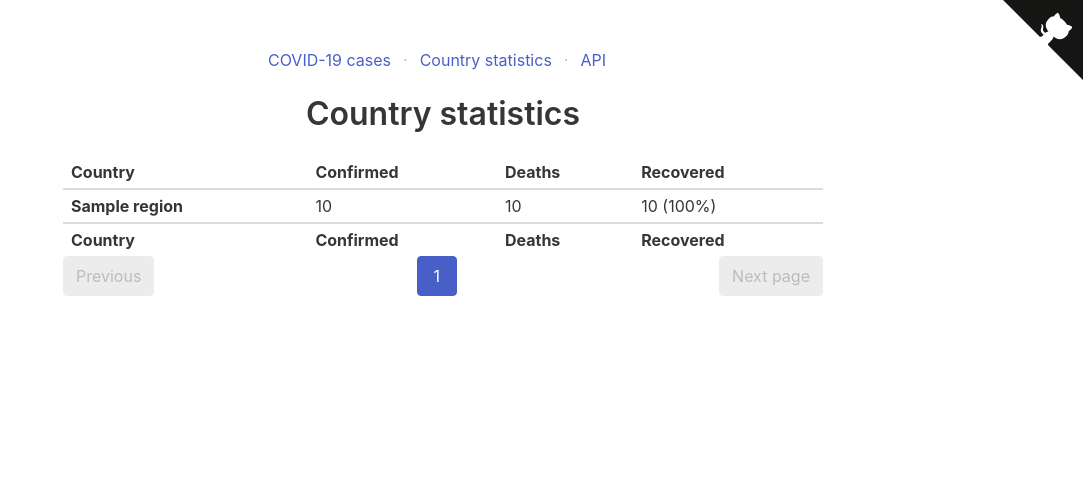
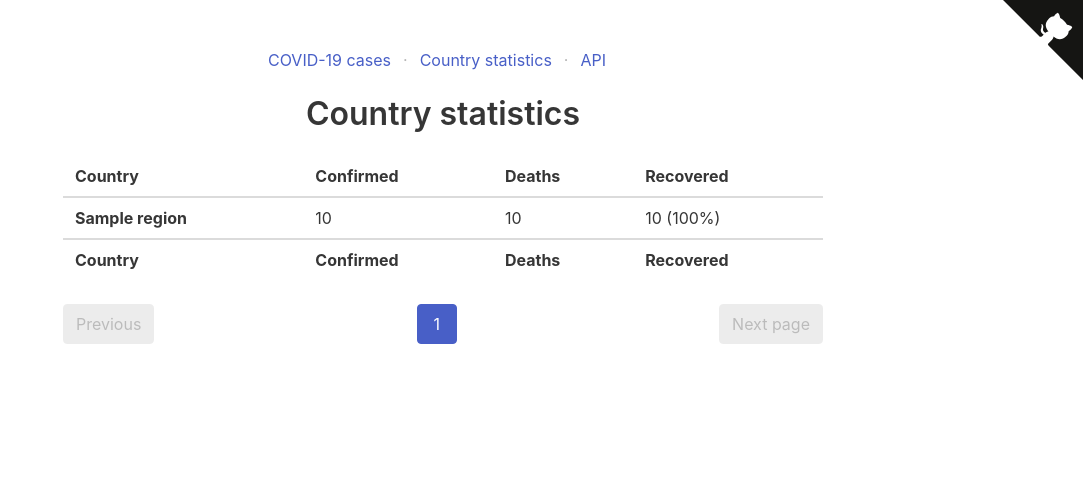
Before and after one commit to amureki/covidapp, a Django app: template data/templates/countries.html in a window 1280 px wide. Shown: the top 496 px of the page, without its empty margins (197-1280 px from the left). Run offline with Django 3.2, Linux system fonts and the light colour scheme; the template is opened without the code that fills it: most values are stand-ins (such as "Sample title", 1, 10 or a date in 2020); some libraries are stand-ins or nearby versions.

Commit message:
Revert "Add table wrapper for mobile"
This reverts commit 6b3747110cb7944016489b4f98ac8fe7babe95c6.

```diff
--- a/data/templates/base.html
+++ b/data/templates/base.html
@@ -6,9 +6,6 @@
   <title>COVID-19 cases</title>
   <link rel="stylesheet" href="https://cdn.jsdelivr.net/npm/bulma@0.8.0/css/bulma.min.css">
   <style>
-    .table-wrapper {
-      overflow-x: auto;
-    }
     .footer {
       bottom: 0;
       left: 0;
--- a/data/templates/countries.html
+++ b/data/templates/countries.html
@@ -3,9 +3,9 @@
 
 {% block content %}
   <h1 class="title has-text-centered">Country statistics</h1>
+
   {% if countries %}
-    <div class="table-wrapper">
-      <table class="table is-striped is-hoverable is-fullwidth is-narrow">
+    <table class="table is-striped is-hoverable is-fullwidth">
       <thead>
       <tr>
         <th scope="col">Country</th>
@@ -20,8 +20,7 @@
           <th scope="row">{{ country.region }}</th>
           <td>{{ country.confirmed|intcomma|intword }}</td>
           <td>{{ country.deaths|intcomma|intword }}</td>
-            <td>{{ country.recovered|intcomma|intword }} ({% widthratio country.recovered country.confirmed 100 %}%)
-            </td>
+          <td>{{ country.recovered|intcomma|intword }} ({% widthratio country.recovered country.confirmed 100 %}%)</td>
         </tr>
       {% endfor %}
       </tbody>
@@ -34,7 +33,6 @@
       </tr>
       </tfoot>
     </table>
-    </div>
     <nav class="pagination is-centered" role="navigation" aria-label="pagination">
       {% if page_obj.has_previous %}
         <a href="?page={{ page_obj.previous_page_number }}" class="pagination-previous">Previous</a>
```
Lines whose indentation alone changed are shown as unchanged.
